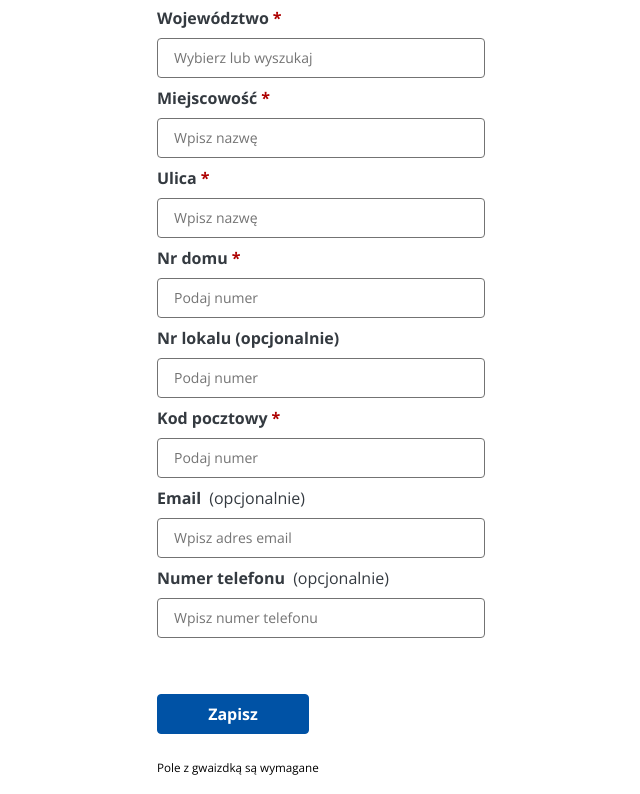
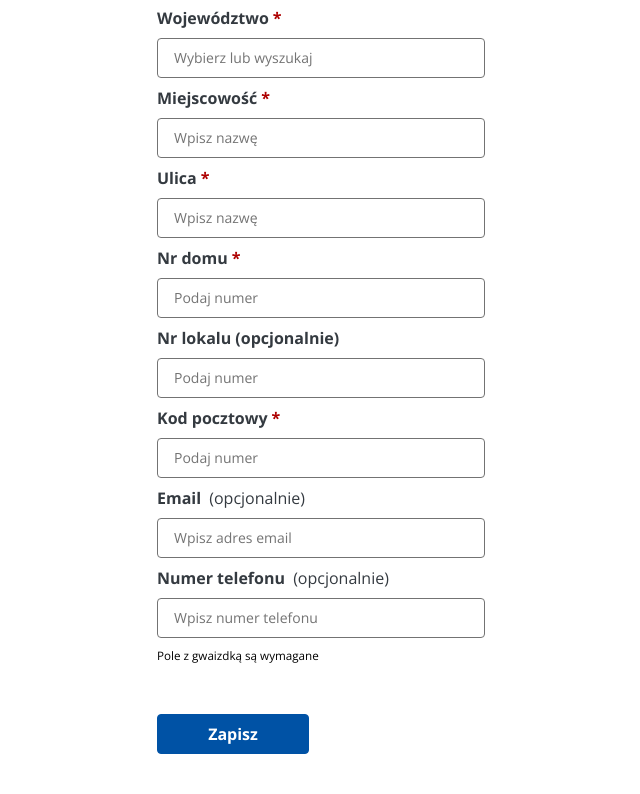
Before and after one commit to KiQQu2/Angular_form, an Angular app: page / in a window 1280 px wide. Shown: the part 584-1378 px from the top of the page, without its empty margins (319-959 px from the left). Built offline with nearby package versions, Linux system fonts and the light colour scheme.

Commit message:
next push

```diff
--- a/src/app/components/form/form.component.html
+++ b/src/app/components/form/form.component.html
@@ -39,9 +39,9 @@
 
 
 
+  <small *ngIf="myForm.invalid">Pole z gwaizdką są wymagane</small>
+  <button type="submit" (click)="submitData()" class="formButton" [disabled]="!myForm.valid">Zapisz</button>
 
-  <button type="submit" (click)="submitData()" class="formButton" [disabled]="!myForm.valid">Zapisz</button>
-  <small *ngIf="myForm.invalid">Pole z gwaizdką są wymagane</small>
 
 </form>
 
```
